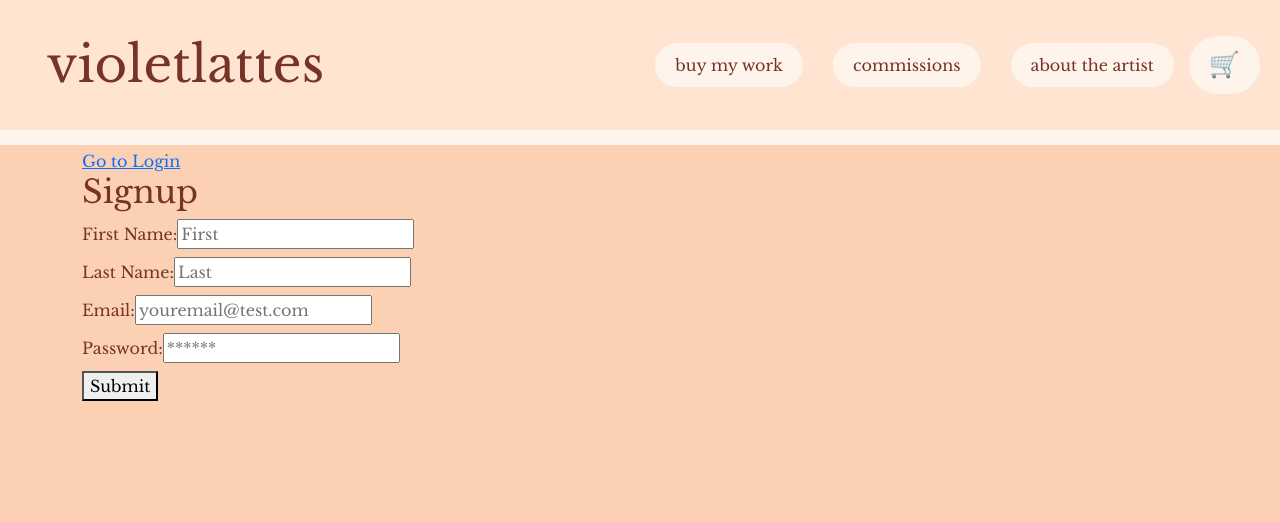
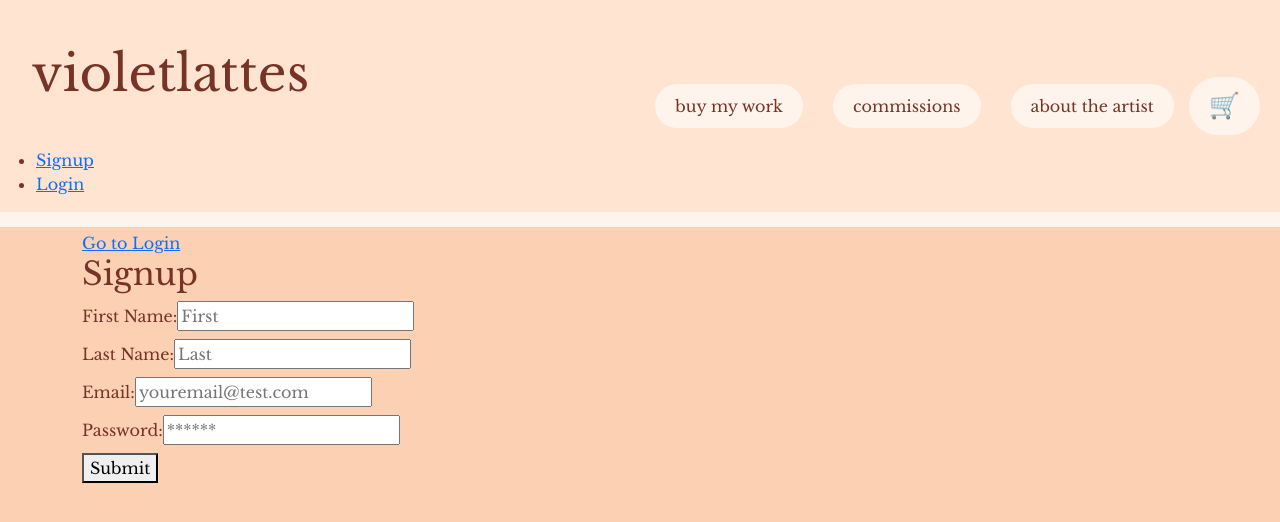
Before and after one commit to DaniDelia253/violet-lattes, a React (Create React App) app in the folder client/: page /signup in a window 1280 px wide. Shown: the top 522 px of the page. Built offline with nearby package versions, Linux system fonts and the light colour scheme.

Commit message:
userinfo component added

```diff
--- a/client/src/App.css
+++ b/client/src/App.css
@@ -34,6 +34,12 @@ header nav {
   display: flex;
   margin-right: 20px;
   align-items: center;
+}
+
+#dropdownIcon img {
+  max-height: 30px;
+  filter: invert(26%) sepia(8%) saturate(5983%) hue-rotate(326deg)
+    brightness(85%) contrast(90%);
 }
 
 .navBtn {
--- a/client/src/components/Nav/index.js
+++ b/client/src/components/Nav/index.js
@@ -1,18 +1,23 @@
 import React from "react";
 import { NavLink } from "react-router-dom";
+import UserInfo from "../UserInfo";
 
 
 function Nav() {
 
 
+
     return (
         <div>
             <header className="flex-row header">
-                <NavLink className='navLink' to='/'>
-                    <h1>
-                        violetlattes
-                    </h1>
-                </NavLink>
+                <div>
+                    <NavLink className='navLink' to='/'>
+                        <h1>
+                            violetlattes
+                        </h1>
+                    </NavLink>
+                    <UserInfo></UserInfo>
+                </div>
                 <nav>
                     <NavLink className='navLink' to='/'>
                         <div className='navBtn'>
--- /dev/null
+++ b/client/src/components/UserInfo/index.js
@@ -0,0 +1,66 @@
+import React from "react";
+import Auth from "../../utils/auth";
+import { Link } from "react-router-dom";
+
+function UserInfo() {
+
+    function showUserInfo() {
+
+        if (Auth.loggedIn()) {
+            function getName() {
+
+                const profile = Auth.getProfile()
+                console.log(profile)
+                return profile.data.firstName
+            }
+            return (
+                <div>
+                    <p>
+                        hi there, {getName()}!
+                        <span id='dropdownIcon'>
+                            <img src='/images/icons/dropdown.svg' alt='dropdown menu'></img>
+                        </span>
+                    </p>
+                    <ul className="flex-row">
+                        <li className="mx-1">
+                            <Link to="/orderHistory">
+                                Order History
+                            </Link>
+                        </li>
+                        <li className="mx-1">
+                            {/* this is not using the Link component to logout or user and then refresh the application to the start */}
+                            <a href="/" onClick={() => Auth.logout()}>
+                                Logout
+                            </a>
+                        </li>
+                    </ul>
+                </div>
+            );
+        } else {
+            return (
+                <ul className="flex-row">
+                    <li className="mx-1">
+                        <Link to="/signup">
+                            Signup
+                        </Link>
+                    </li>
+                    <li className="mx-1">
+                        <Link to="/login">
+                            Login
+                        </Link>
+                    </li>
+                </ul>
+            );
+        }
+    }
+    return (
+        <div>
+            {showUserInfo()}
+        </div>
+    )
+}
+
+
+
+
+export default UserInfo;
```
Also changed, not shown: client/public/images/icons/dropdown.svg (added).
